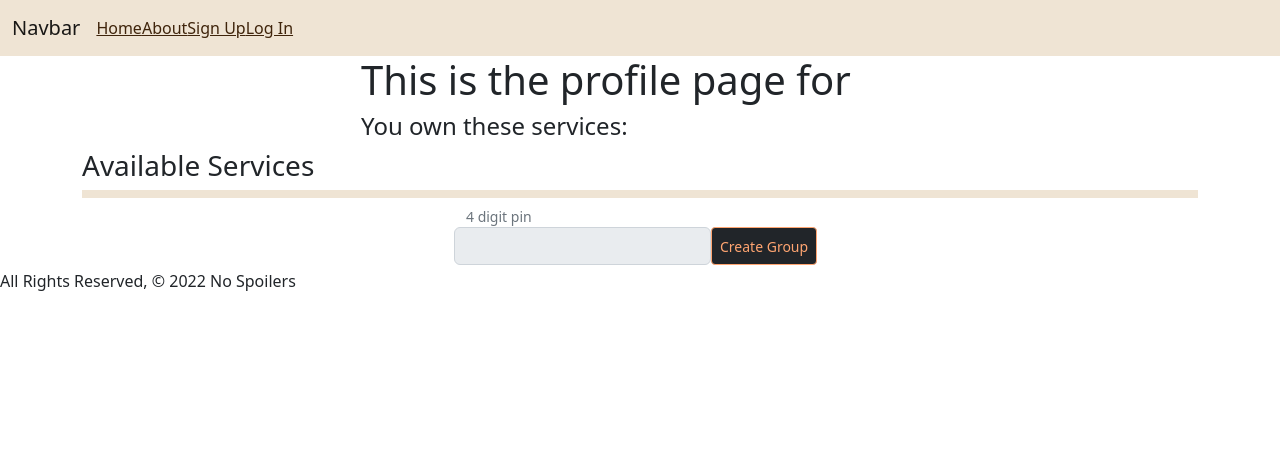
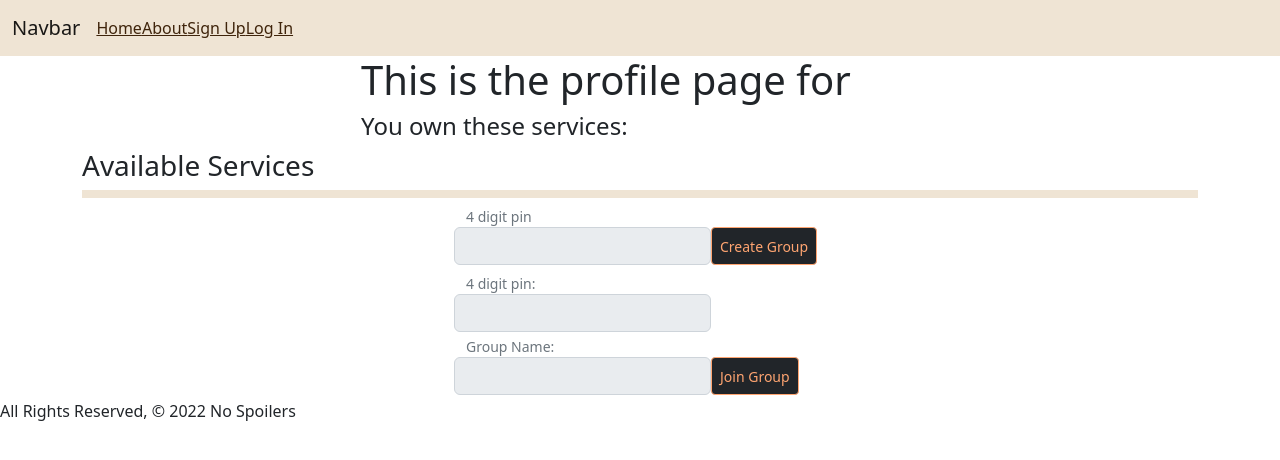
Before and after one commit to tnwatts/nospoilers, a Django app: template main_app/templates/profile.html in a window 1280 px wide. Shown: the top 460 px of the page. Run offline with Django 4.2, Linux system fonts and the light colour scheme; the template is opened without the code that fills it, so the values that code supplies are empty; some libraries are stand-ins or nearby versions.

Commit message:
cretaing groups and adding different users/profiles to a group

```diff
--- a/main_app/templates/profile.html
+++ b/main_app/templates/profile.html
@@ -47,6 +47,21 @@
   </div>
 </form>
 {% endif %}
+
+<form action="{% url 'assoc_accounts' profile.id %}" method="POST" class="m-1 col-4 mx-auto">
+  {% csrf_token %}
+  <div class="row mx-auto ">
+    <span id="passwordHelpInline" class="form-text">
+      4 digit pin:
+    </span>
+    <input type="password" name="pin" id="pin" value="" class="input-group-text col-auto">
+    <span id="passwordHelpInline" class="form-text">
+      Group Name:
+    </span>
+    <input type="text" name="name" id="name" value="" class="input-group-text col-auto">
+    <button type="submit" class="btn btn-sm bg-dark bt-outline btn-outline-warning col-auto">Join Group</button>
+  </div>
+</form>
 <script>
   const trs = document.querySelectorAll('tr')
   trs.forEach(function (tr) {
--- a/main_app/urls.py
+++ b/main_app/urls.py
@@ -13,6 +13,9 @@
     path('group/<int:group_id>/', views.group_home, name='group_home'),
     # path('accounts/<int:pk>/add_group/', views.add_group, name='add_group'),
     path('group/<int:profile_id>/create/', views.create_group, name='create_group'),
+    # path('group/<int:profile_id>/join/', views.join_group, name='join_group'),
+    path('group/<int:profile_id>/assoc_accounts/', views.assoc_accounts, name='assoc_accounts'),
+    # path('group/<int:group_id>/assoc_unaccounts/<int:profile_id>/', views.unassoc_accounts, name='unassoc_accounts'),
     # path('groups/<int:pk>/update/', views.GroupUpdate.as_view(), name='groups_update'),
     # path('groups/<int:pk>/delete/', views.GroupDelete.as_view(), name='groups_delete'),
 ]
```
Also changed, not shown: main_app/templates/base.html (+8 -2 lines), main_app/templates/group/home.html (+12 -1 lines), main_app/views.py (+8 -0 lines). Lines whose indentation alone changed are shown as unchanged.
